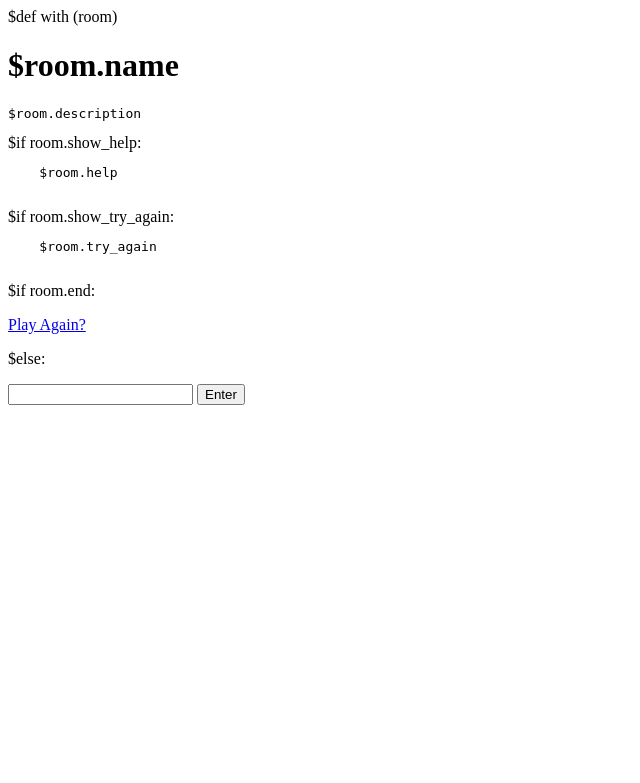
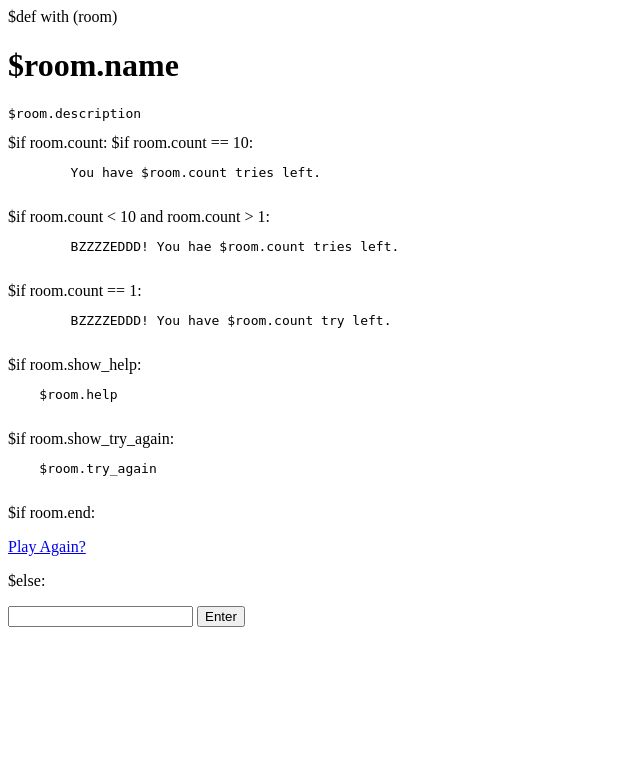
Before and after one commit to mkillewald/GothonWEB, a Python web app: template templates/show_room.html in a window 1280 px wide. Shown: the top 783 px of the page, without its empty margins (0-640 px from the left). Run offline with Jinja, Linux system fonts and the light colour scheme; the template is opened without the code that fills it, so the values that code supplies are empty.

Commit message:
added 10 keypad guesses to Laser Weapon Armory

```diff
--- a/gothonweb/map.py
+++ b/gothonweb/map.py
@@ -6,6 +6,7 @@ class Room(object):
         self.name = name
         self.description = description
         self.end = end
+        self.count = None
         self.placeholder = None
         self.show_help = False
         self.show_try_again = False
@@ -191,6 +192,7 @@ def START():
     escape_pod.update_help(escape_pod.placeholder % good_pod)
 
     # Super easy help for testing only, would be silly to use in production.
+    laser_weapon_armory.count = 10
     laser_weapon_armory.placeholder = "Hint: Pick a number between %s and %s."
     laser_weapon_armory.update_help(
         laser_weapon_armory.placeholder  % (str(int(lock_code)-1).zfill(3), str(int(lock_code)+1).zfill(3))
--- a/templates/show_room.html
+++ b/templates/show_room.html
@@ -5,6 +5,20 @@ $def with (room)
 <pre>
 $room.description
 </pre>
+
+$if room.count:
+    $if room.count == 10:
+        <pre>
+        You have $room.count tries left.
+        </pre>
+    $if room.count < 10 and room.count > 1:
+        <pre>
+        BZZZZEDDD! You hae $room.count tries left.
+        </pre>
+    $if room.count == 1:
+        <pre>
+        BZZZZEDDD! You have $room.count try left.
+        </pre>
 
 $if room.show_help:
     <pre>
```
Also changed, not shown: 1 other file.
